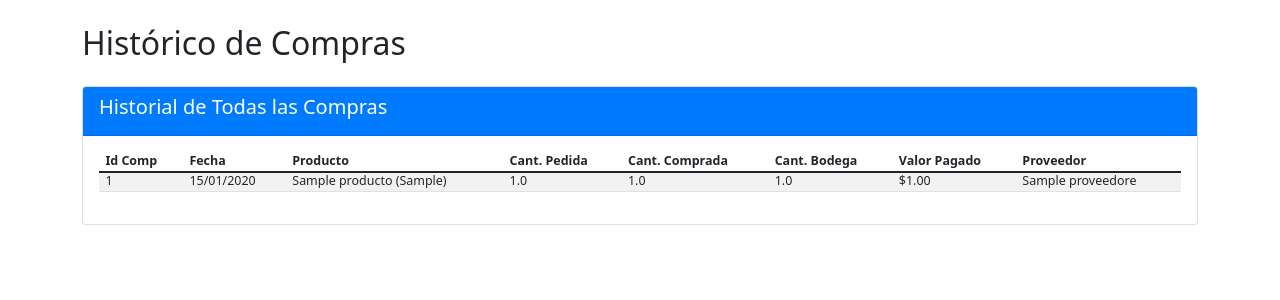
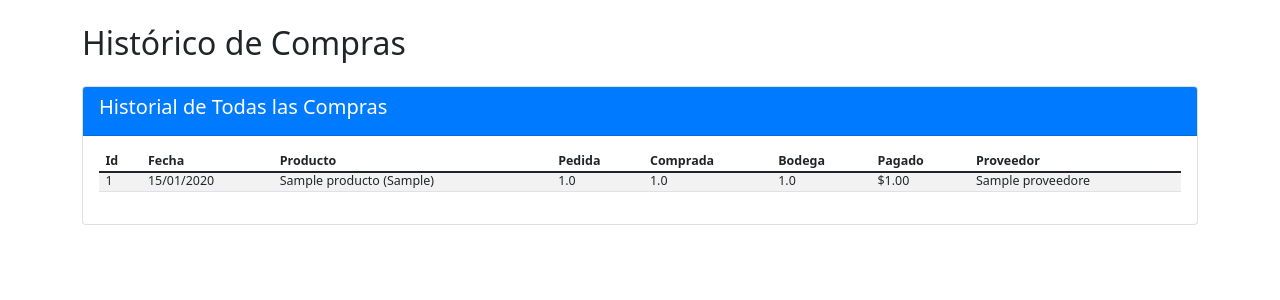
Before and after one commit to ecanar/AppMontebello, a Flask app: page /historico in a window 1280 px wide. Shown: the part 56-356 px from the top of the page. Run offline with Flask 3, Linux system fonts and the light colour scheme; tables that the repository leaves empty hold one stand-in row (values such as "Sample post"); some libraries are stand-ins or nearby versions.

Commit message:
UI: acortar encabezados columnas en historico

```diff
--- a/templates/historico.html
+++ b/templates/historico.html
@@ -20,13 +20,13 @@
                     <table class="table table-striped">
                         <thead>
                             <tr>
-                                <th>Id Comp</th>
+                                <th>Id</th>
                                 <th>Fecha</th>
                                 <th>Producto</th>
-                                <th>Cant. Pedida</th>
-                                <th>Cant. Comprada</th>
-                                <th>Cant. Bodega</th>
-                                <th>Valor Pagado</th>
+                                <th>Pedida</th>
+                                <th>Comprada</th>
+                                <th>Bodega</th>
+                                <th>Pagado</th>
                                 <th>Proveedor</th>
                             </tr>
                         </thead>
```
